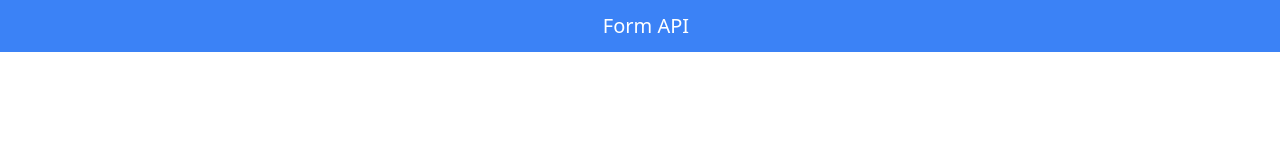
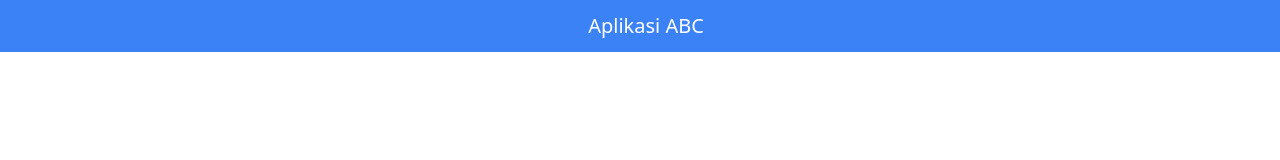
Before and after one commit to cupliz/workshop-react-its, a React (Create React App) app: page / in a window 1280 px wide. Shown: the top 160 px of the page. Built offline with nearby package versions, Linux system fonts and the light colour scheme.

Commit message:
add template

```diff
--- a/src/components/Template.js
+++ b/src/components/Template.js
@@ -6,10 +6,8 @@ import { Link } from 'react-router-dom'
 
 export default function Template(props) {
   return (
-    <div>
-
     <div className="flex flex-col h-screen justify-between">
-        <div className='w-full text-center text-white bg-blue-500 p-3 text-xl indent-3'>Form API</div>
+      <div className='w-full text-center text-white bg-blue-500 p-3 text-xl indent-3'>Aplikasi ABC</div>
       {props.children}
       <footer className="bg-blue-500 grid grid-cols-3 ">
         <Link to="/" className='cursor-pointer text-white hover:bg-gray-500 p-3 mx-auto'>
@@ -23,6 +21,5 @@ export default function Template(props) {
         </div>
       </footer>
     </div>
-    </div>
   )
 }
--- a/src/index.js
+++ b/src/index.js
@@ -4,7 +4,6 @@ import {
   BrowserRouter,
   Routes,
   Route,
-  Link
 } from "react-router-dom";
 import Home from './Home';
 import FormAPI from './FormAPI';
```
Lines whose indentation alone changed are shown as unchanged.
